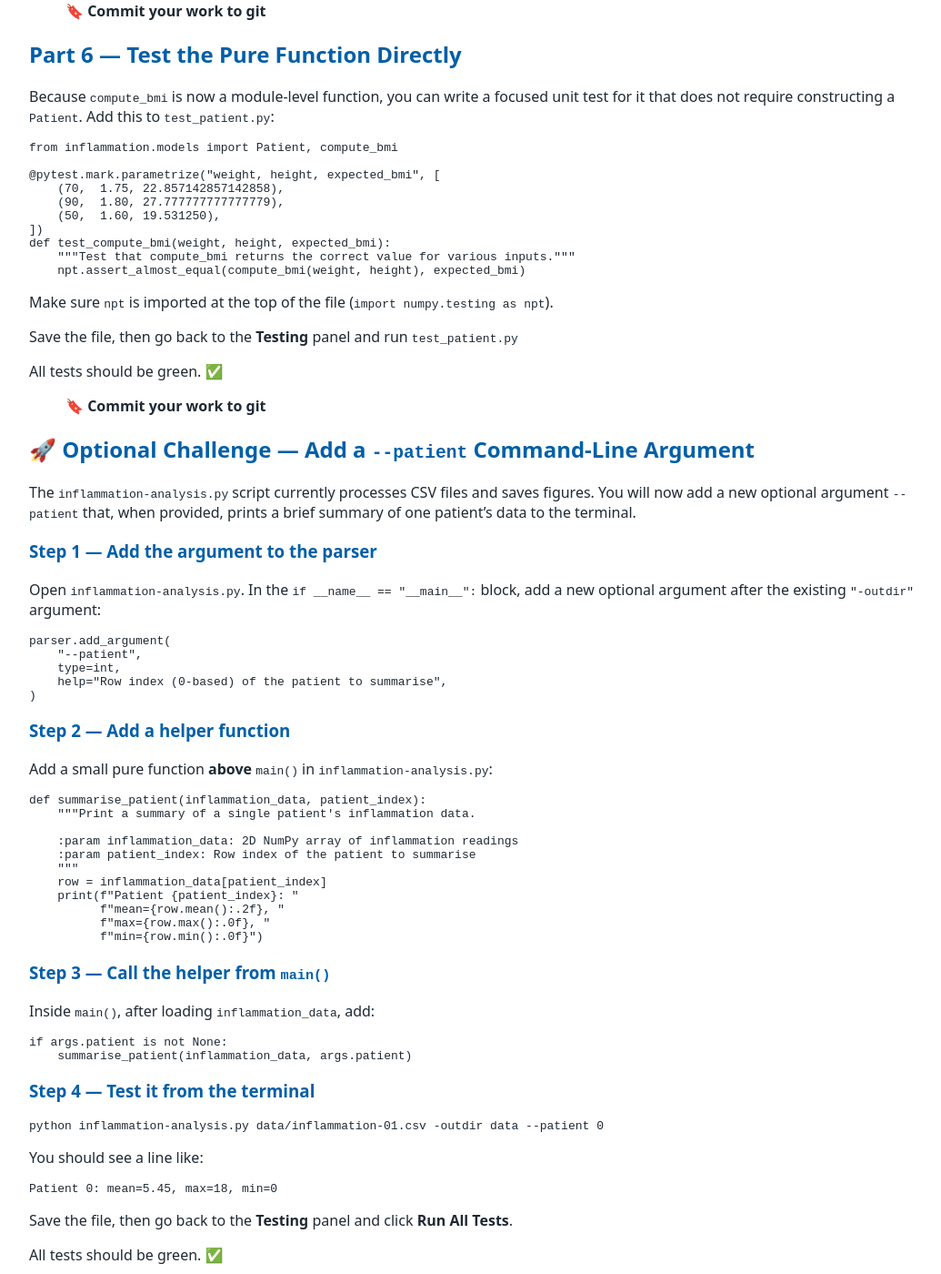
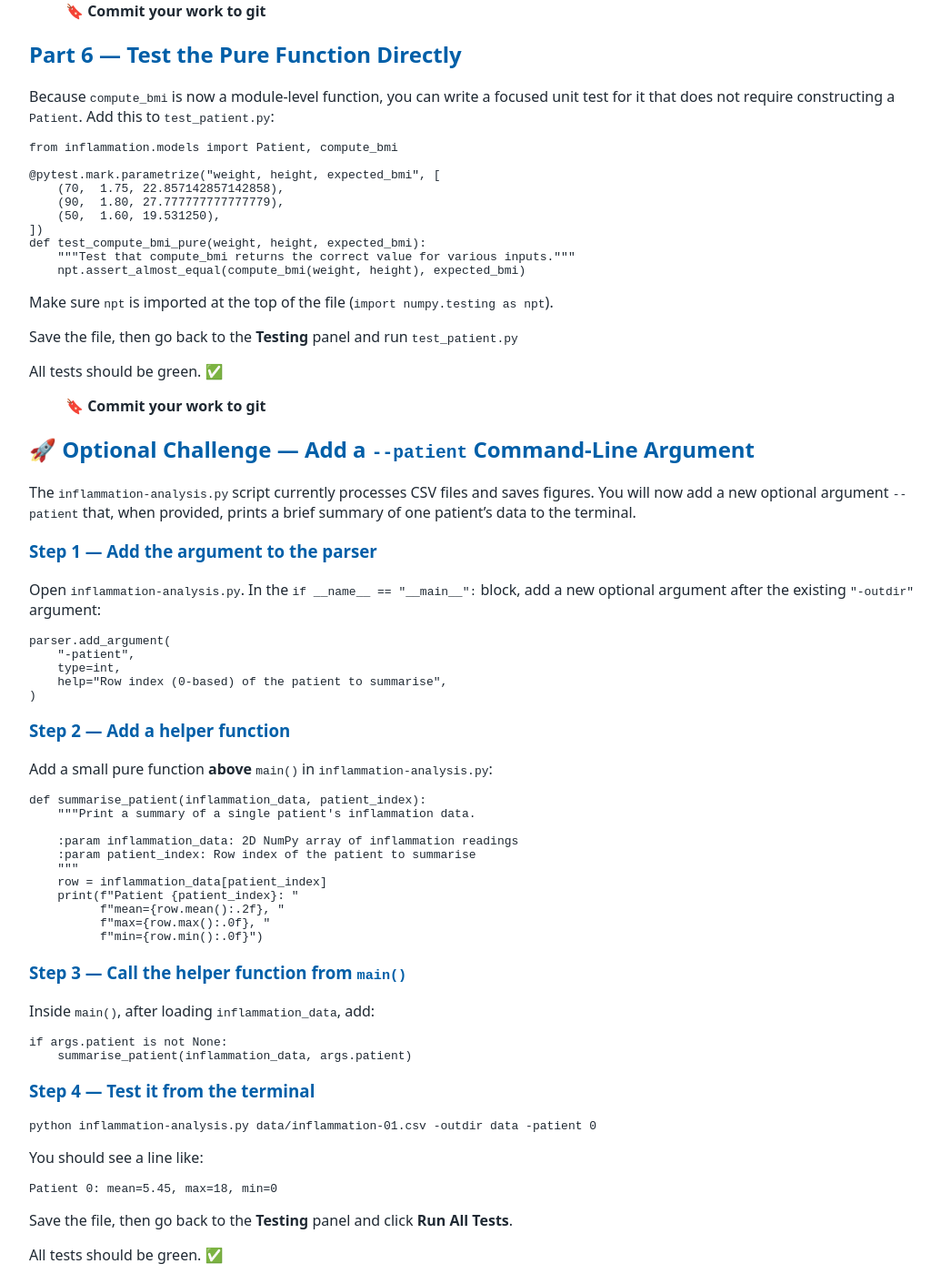
Before and after one commit to tu-delft-library/intermediate_programming_with_python, a Jekyll site: the page built from material_for_participants/PRACTICAL_refactoring_classes.md, in a window 1280 px wide and 1400 px high, scrolled down 3158 px. Shown: the whole window at 91% size, without its empty margins (108-1143 px from the left). Built offline with Jekyll 4.4.1, drawn with Linux system fonts in a browser that asks for light colours; our own code applies the rules of GitHub Pages for plain Markdown files.

Commit message:
Tested PRACTICAL day 2

````diff
--- a/material_for_participants/PRACTICAL_refactoring_classes.md
+++ b/material_for_participants/PRACTICAL_refactoring_classes.md
@@ -198,7 +198,7 @@ from inflammation.models import Patient, compute_bmi
     (90,  1.80, 27.777777777777779),
     (50,  1.60, 19.531250),
 ])
-def test_compute_bmi(weight, height, expected_bmi):
+def test_compute_bmi_pure(weight, height, expected_bmi):
     """Test that compute_bmi returns the correct value for various inputs."""
     npt.assert_almost_equal(compute_bmi(weight, height), expected_bmi)
 ```
@@ -222,7 +222,7 @@ Open `inflammation-analysis.py`. In the `if __name__ == "__main__":` block, add
 
 ```python
 parser.add_argument(
-    "--patient",
+    "-patient",
     type=int,
     help="Row index (0-based) of the patient to summarise",
 )
@@ -246,7 +246,7 @@ def summarise_patient(inflammation_data, patient_index):
           f"min={row.min():.0f}")
 ```
 
-### Step 3 — Call the helper from `main()`
+### Step 3 — Call the helper function from `main()`
 
 Inside `main()`, after loading `inflammation_data`, add:
 
@@ -258,7 +258,7 @@ if args.patient is not None:
 ### Step 4 — Test it from the terminal
 
 ```bash
-python inflammation-analysis.py data/inflammation-01.csv -outdir data --patient 0
+python inflammation-analysis.py data/inflammation-01.csv -outdir data -patient 0
 ```
 
 You should see a line like:
````
